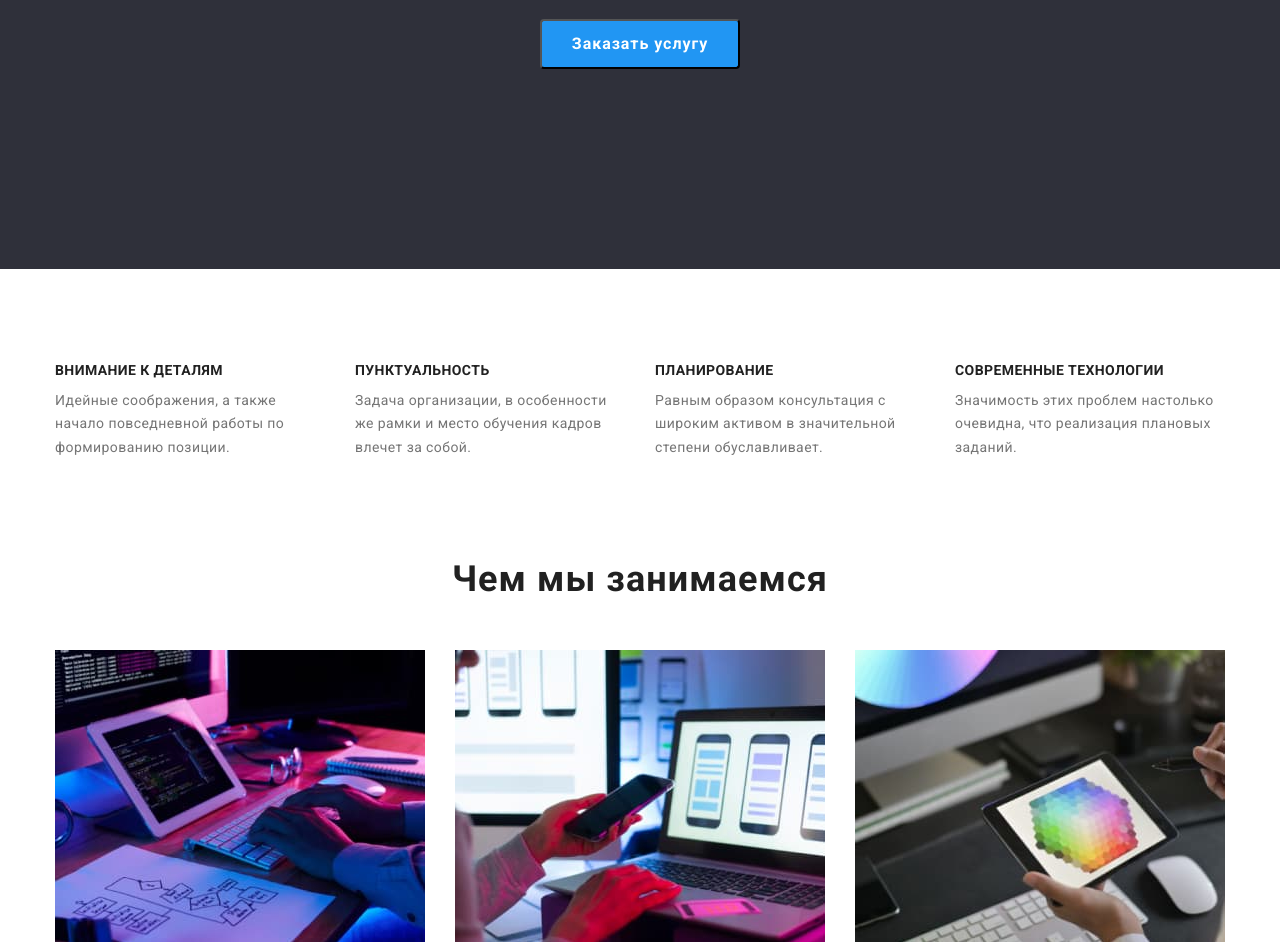
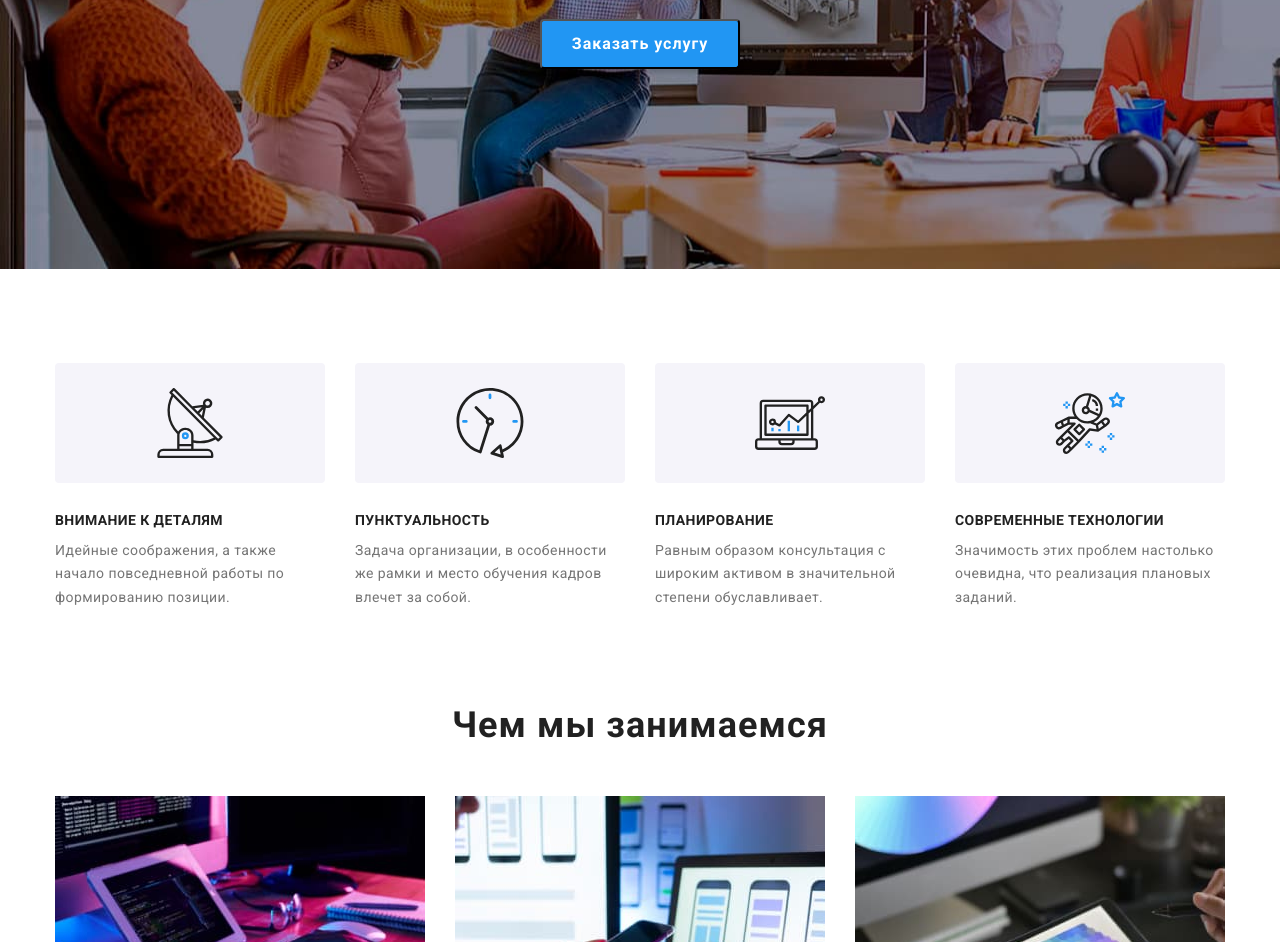
Before and after one commit to dassongh/goit-markup-hw-04, a plain HTML site: page index.html in a window 1280 px wide. Shown: the part 412-1354 px from the top of the page. Drawn offline with nearby package versions, Linux system fonts and the light colour scheme.

Commit message:
Добавил фон для героя и для карточек

```diff
--- a/css/styles.css
+++ b/css/styles.css
@@ -118,6 +118,7 @@ img {
 .hero {
   color: var(--additional-text-color);
   background-color: #2f303a;
+  background-image: url(../images/bg.jpg);
 
   text-align: center;
 }
@@ -144,6 +145,7 @@ img {
 
   background-color: var(--accent);
   color: var(--additional-text-color);
+  box-shadow: 0px 4px 4px rgba(0, 0, 0, 0.15);
 
   font-family: Roboto, sans-serif;
   font-weight: 700;
@@ -172,7 +174,6 @@ img {
 
 .features .item {
   width: 270px;
-  height: 101px;
 }
 
 .features .item:not(:last-child) {
@@ -193,6 +194,29 @@ img {
 
 .features p {
   margin: 0;
+}
+
+.features .item::before {
+  content: '';
+  display: block;
+  height: 120px;
+  margin-bottom: 30px;
+}
+
+.features .item:nth-child(1)::before {
+  background-image: url(../images/svg1.svg);
+}
+
+.features .item:nth-child(2)::before {
+  background-image: url(../images/svg2.svg);
+}
+
+.features .item:nth-child(3)::before {
+  background-image: url(../images/svg3.svg);
+}
+
+.features .item:nth-child(4)::before {
+  background-image: url(../images/svg4.svg);
 }
 
 /* Направление */
```
Also changed, not shown: images/bg.jpg (added), images/svg1.svg (added), images/svg2.svg (added), images/svg3.svg (added), images/svg4.svg (added).
